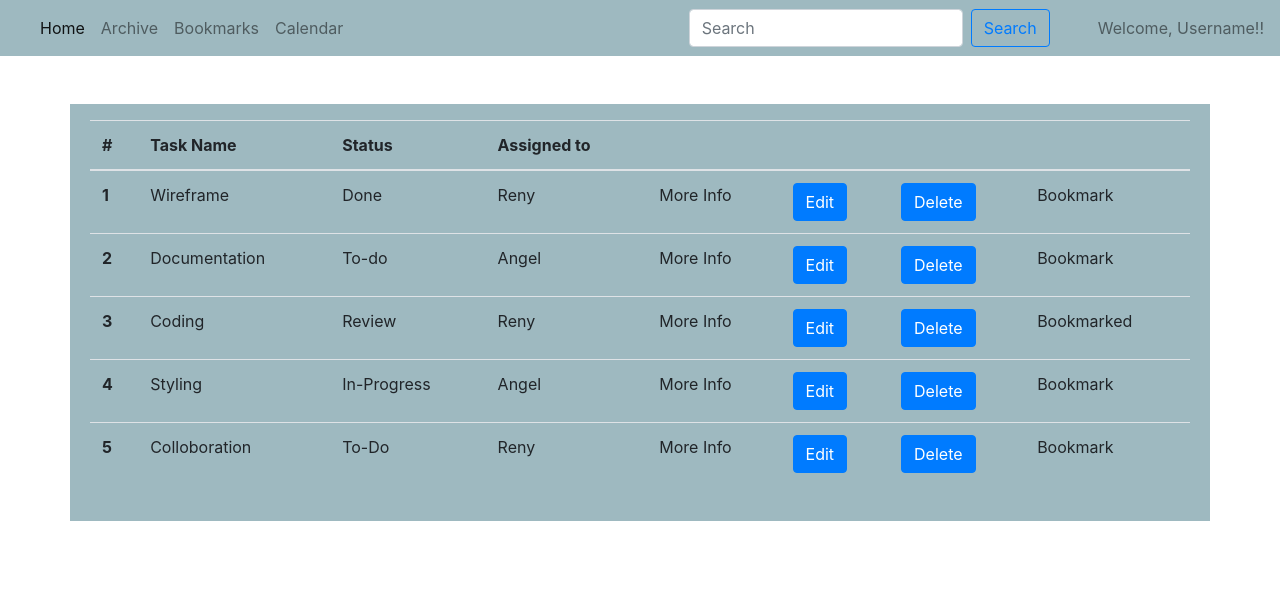
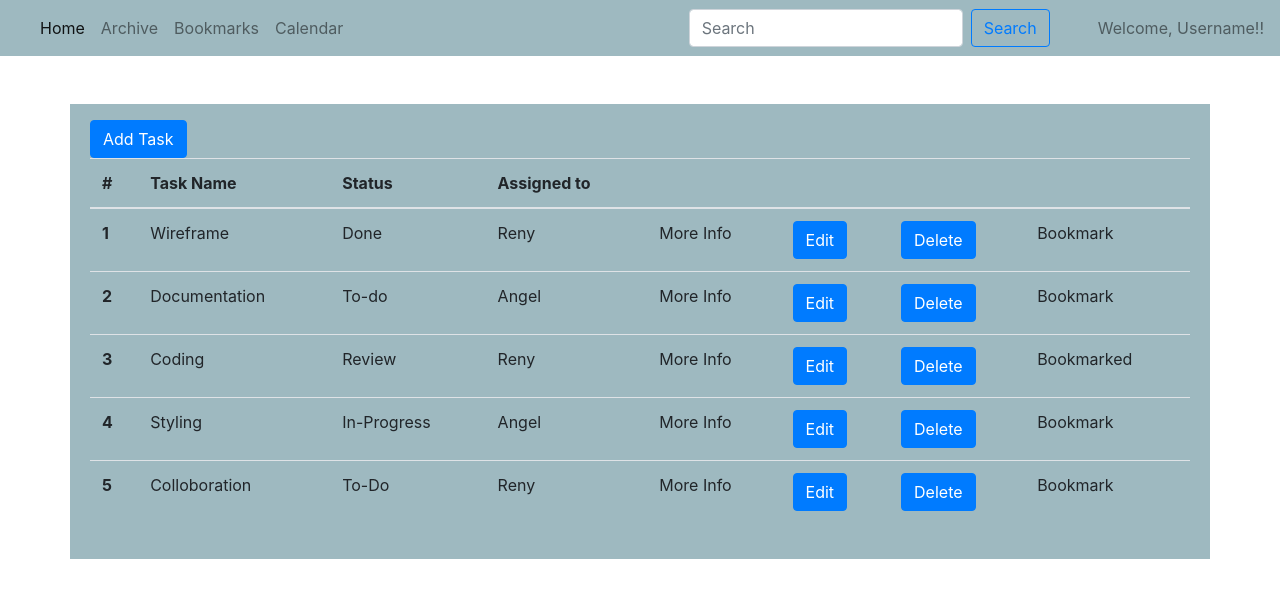
Before and after one commit to angelantonyc/taskPlanner, a plain HTML site: page index.html in a window 1280 px wide. Drawn offline with nearby package versions, Linux system fonts and the light colour scheme.

Commit message:
added link to add task button in homepage

```diff
--- a/index.html
+++ b/index.html
@@ -79,7 +79,15 @@
     <!-- Navbar ends here -->
     <!-- homepage starts here -->
     <section id="home">
+
       <div class="container mt-5 list w-100 pt-3 hometable">
+        <!-- Add task button nav starts here -->
+        <nav>
+          <a href="Add.html">
+            <button type="button" class="btn btn-primary">Add Task</button>
+          </a>
+        </nav>
+        <!-- Add task button nav ends here -->
         <table class="table table-hover">
           <thead>
             <tr>
```
